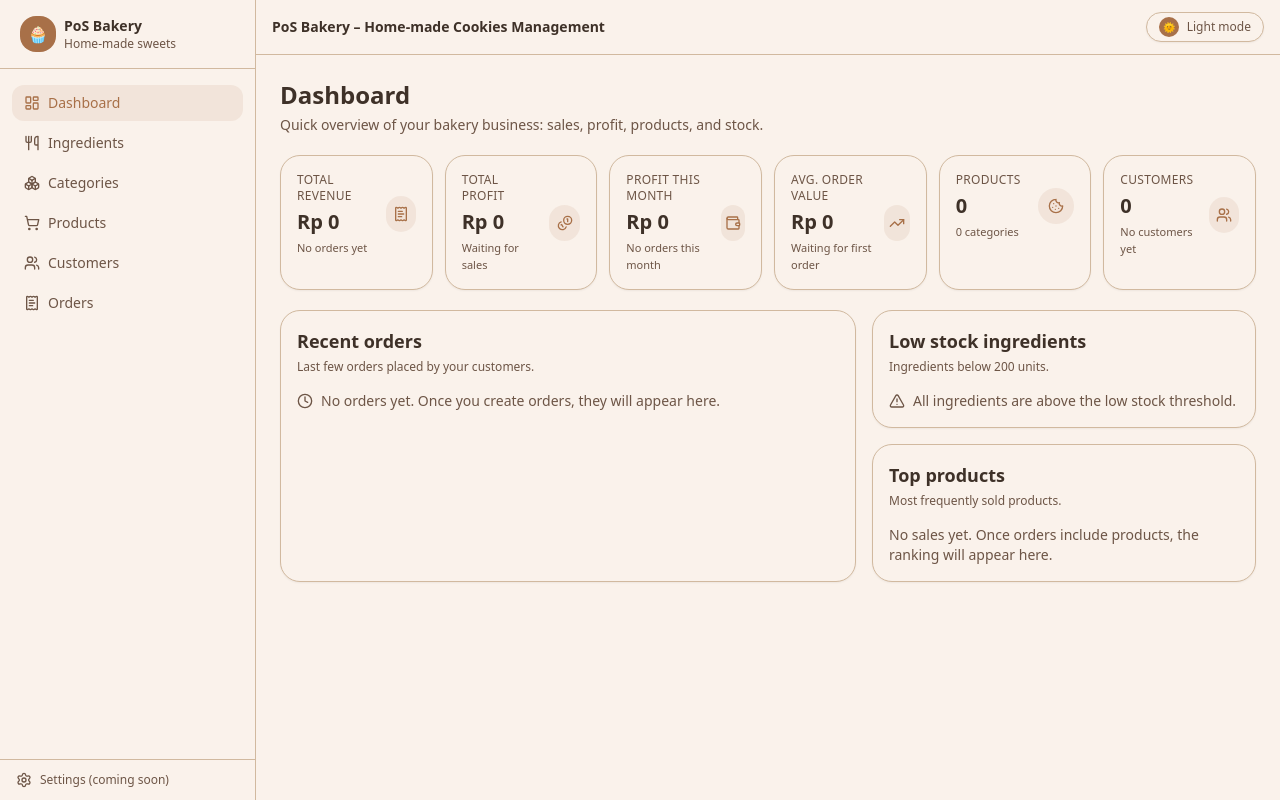
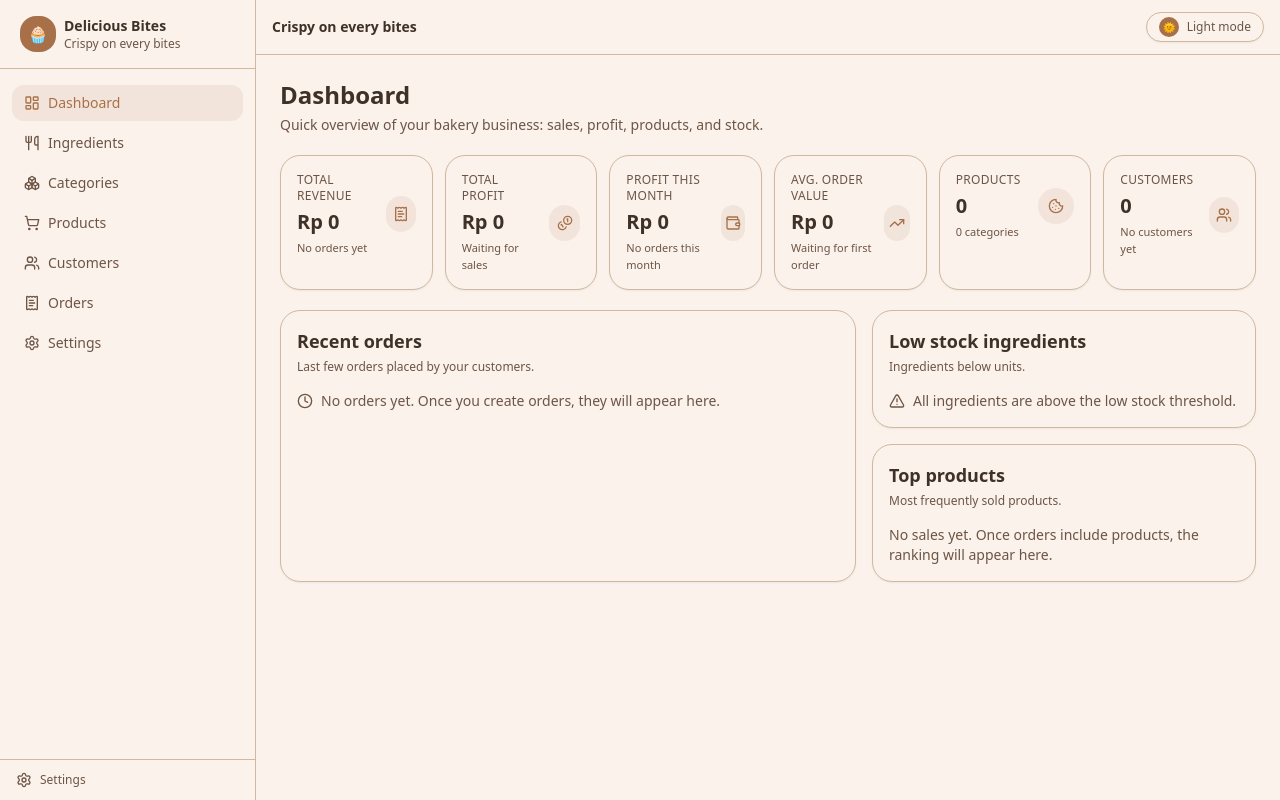
Before and after one commit to heriawanfx/pos-bakery, a React (Vite) app: page / in a window 1280 px wide. Built offline with nearby package versions, Linux system fonts and the light colour scheme.

Commit message:
UI: Add Settings Store

```diff
--- a/src/components/layout/AppLayout.tsx
+++ b/src/components/layout/AppLayout.tsx
@@ -10,10 +10,12 @@ import {
   Settings,
   Menu,
   X,
-  ReceiptText, // 👈 tambahkan ini
+  ReceiptText,
+  SettingsIcon, // 👈 tambahkan ini
 } from "lucide-react";
 import clsx from "clsx";
 import { ThemeToggle } from "../ThemeToggle";
+import { useSettingsStore } from "../../stores/useSettingsStore";
 
 interface AppLayoutProps {
   children?: ReactNode;
@@ -26,10 +28,13 @@ const navItems = [
   { to: "/products", label: "Products", icon: ShoppingCart },
   { to: "/customers", label: "Customers", icon: Users },
   { to: "/orders", label: "Orders", icon: ReceiptText },
+  { to: "/settings", label: "Settings", icon: SettingsIcon },
 ];
 
 export function AppLayout({ children }: AppLayoutProps) {
   const [mobileOpen, setMobileOpen] = useState(false);
+  const { settings } = useSettingsStore();
+  const { appName, tagline, siteName, businessName } = settings;
 
   const handleCloseMobile = () => setMobileOpen(false);
 
@@ -66,9 +71,9 @@ export function AppLayout({ children }: AppLayoutProps) {
             🧁
           </div>
           <div>
-            <div className="text-sm font-semibold">PoS Bakery</div>
+            <div className="text-sm font-semibold">{appName}</div>
             <div className="text-xs text-muted-foreground">
-              Home-made sweets
+              {tagline}
             </div>
           </div>
         </div>
@@ -78,10 +83,14 @@ export function AppLayout({ children }: AppLayoutProps) {
         </nav>
 
         <div className="mt-auto border-t border-border px-4 py-3 flex items-center justify-between gap-2 text-xs text-muted-foreground">
+          <NavLink
+          key={"/settings"}
+          to={"/settings"} >
           <div className="flex items-center gap-2">
             <Settings className="h-4 w-4" />
-            <span>Settings (coming soon)</span>
+            <span>Settings</span>
           </div>
+          </NavLink>
         </div>
       </aside>
 
@@ -101,9 +110,9 @@ export function AppLayout({ children }: AppLayoutProps) {
                   🧁
                 </div>
                 <div>
-                  <div className="text-sm font-semibold">PoS Bakery</div>
+                  <div className="text-sm font-semibold">{appName}</div>
                   <div className="text-xs text-muted-foreground">
-                    Home-made sweets
+                    {tagline}
                   </div>
                 </div>
               </div>
@@ -141,11 +150,11 @@ export function AppLayout({ children }: AppLayoutProps) {
               <div className="flex h-8 w-8 items-center justify-center rounded-lg bg-primary text-primary-foreground">
                 🧁
               </div>
-              <span className="text-sm font-semibold">PoS Bakery</span>
+              <span className="text-sm font-semibold">{appName}</span>
             </div>
 
             <div className="hidden md:block text-sm font-semibold">
-              PoS Bakery – Home-made Cookies Management
+              {tagline}
             </div>
           </div>
 
--- a/src/constants/storageKeys.ts
+++ b/src/constants/storageKeys.ts
@@ -4,4 +4,5 @@ export const STORAGE_KEYS = {
   products: "pos-products",
   customers: "pos-customers",
   orders: "pos-orders",
+  settings: "pos-settings",
 } as const;
--- a/src/pages/DashboardPage.tsx
+++ b/src/pages/DashboardPage.tsx
@@ -17,8 +17,7 @@ import {
   Wallet,
 } from "lucide-react";
 import { formatRupiah } from "../utils/format";
-
-const LOW_STOCK_THRESHOLD = 200; // bebas diubah
+import { useSettingsStore } from "../stores/useSettingsStore";
 
 interface DashboardStatCardProps {
   icon: React.ReactNode;
@@ -56,6 +55,8 @@ export function DashboardPage() {
   const { products } = useProductStore();
   const { customers } = useCustomerStore();
   const { orders } = useOrderStore();
+  const { settings } = useSettingsStore();
+  const { lowStockThreshold } = settings;
 
   // --- Summary metrics dasar ---
   const totalRevenue = useMemo(
@@ -132,13 +133,14 @@ export function DashboardPage() {
     totalRevenue > 0 ? Math.round((totalProfit / totalRevenue) * 1000) / 10 : 0;
 
   // --- Low stock ingredients ---
+  // Observe ingredients and lowStockThreshold
   const lowStockIngredients = useMemo(
     () =>
       ingredients
-        .filter((ing) => ing.quantity > 0 && ing.quantity <= LOW_STOCK_THRESHOLD)
+        .filter((ing) => ing.quantity > 0 && ing.quantity <= lowStockThreshold)
         .sort((a, b) => a.quantity - b.quantity)
         .slice(0, 5),
-    [ingredients]
+    [ingredients, lowStockThreshold]
   );
 
   // --- Recent orders ---
@@ -307,7 +309,7 @@ export function DashboardPage() {
           <Card className="p-4 space-y-3">
             <CardHeader
               title="Low stock ingredients"
-              description={`Ingredients below ${LOW_STOCK_THRESHOLD.toLocaleString(
+              description={`Ingredients below ${lowStockIngredients.toLocaleString(
                 "id-ID"
               )} units.`}
             />
--- /dev/null
+++ b/src/pages/SettingsPage.tsx
@@ -0,0 +1,175 @@
+import { type FormEvent, useState } from "react";
+import { useSettingsStore } from "../stores/useSettingsStore";
+import { Card, CardBody, CardHeader } from "../components/ui/Card";
+import { Input } from "../components/ui/Input";
+import { Button } from "../components/ui/Button";
+import { useToast } from "../components/ui/ToastProvider";
+
+export function SettingsPage() {
+  const { settings, updateSettings, resetSettings } = useSettingsStore();
+  const { showToast } = useToast();
+
+  const [siteName, setSiteName] = useState(settings.siteName);
+  const [appName, setAppName] = useState(settings.appName);
+  const [tagline, setTagline] = useState(settings.tagline);
+  const [businessName, setBusinessName] = useState(settings.businessName);
+  const [ownerName, setOwnerName] = useState(settings.ownerName);
+  const [lowStockThreshold, setLowStockThreshold] = useState(
+    settings.lowStockThreshold
+  );
+
+  const handleSubmit = (e: FormEvent) => {
+    e.preventDefault();
+
+    updateSettings({
+      siteName: siteName.trim() || "PoS Bakery",
+      appName: appName.trim() || "PoS Bakery",
+      tagline: tagline.trim(),
+      businessName: businessName.trim(),
+      ownerName: ownerName.trim(),
+      lowStockThreshold:
+        Number(lowStockThreshold) > 0 ? Number(lowStockThreshold) : 200,
+    });
+
+    showToast({
+      variant: "success",
+      title: "Pengaturan disimpan",
+      description: "Pengaturan aplikasi telah diperbarui.",
+    });
+  };
+
+  const handleReset = () => {
+    resetSettings();
+    setSiteName("PoS Bakery");
+    setAppName("PoS Bakery");
+    setTagline("Simple POS for Home Bakery");
+    setBusinessName("Usaha Kue Rumahan");
+    setOwnerName("");
+    setLowStockThreshold(200);
+
+    showToast({
+      variant: "info",
+      title: "Pengaturan direset",
+      description: "Pengaturan kembali ke nilai bawaan.",
+    });
+  };
+
+  return (
+    <div className="space-y-4">
+      <div>
+        <h1 className="text-2xl font-semibold">Settings</h1>
+        <p className="text-sm text-muted-foreground">
+          Atur nama situs, identitas usaha, dan batas stok low stock.
+        </p>
+      </div>
+
+      <form onSubmit={handleSubmit} className="space-y-4">
+        {/* Branding */}
+        <Card className="p-4 space-y-3">
+          <CardHeader
+            title="Branding"
+            description="Nama aplikasi dan tagline yang tampil di antarmuka."
+          />
+          <CardBody>
+            <div className="grid gap-3 md:grid-cols-2">
+              <Input
+                label="Site name"
+                value={siteName}
+                onChange={(e) => setSiteName(e.target.value)}
+                placeholder="PoS Bakery"
+                hint="Digunakan sebagai judul utama aplikasi."
+              />
+              <Input
+                label="App name (NavBar)"
+                value={appName}
+                onChange={(e) => setAppName(e.target.value)}
+                placeholder="PoS Bakery"
+                hint="Muncul di sebelah logo / di sidebar."
+              />
+            </div>
+            <Input
+              label="Tagline"
+              value={tagline}
+              onChange={(e) => setTagline(e.target.value)}
+              placeholder="Simple POS for Home Bakery"
+              hint="Kalimat singkat yang menjelaskan aplikasi."
+            />
+          </CardBody>
+        </Card>
+
+        {/* Info Usaha */}
+        <Card className="p-4 space-y-3">
+          <CardHeader
+            title="Informasi Usaha"
+            description="Detail singkat mengenai usaha bakery Anda."
+          />
+          <CardBody>
+            <div className="grid gap-3 md:grid-cols-2">
+              <Input
+                label="Nama usaha"
+                value={businessName}
+                onChange={(e) => setBusinessName(e.target.value)}
+                placeholder="Usaha Kue Rumahan"
+              />
+              <Input
+                label="Nama pemilik"
+                value={ownerName}
+                onChange={(e) => setOwnerName(e.target.value)}
+                placeholder="Contoh: Bu Ani"
+              />
+            </div>
+          </CardBody>
+        </Card>
+
+        {/* Inventory / stok */}
+        <Card className="p-4 space-y-3">
+          <CardHeader
+            title="Stok & Notifikasi"
+            description="Pengaturan batas low stock untuk bahan baku."
+          />
+          <CardBody>
+            <div className="grid gap-3 md:grid-cols-2 md:max-w-md">
+              <Input
+                label="Low stock threshold"
+                type="number"
+                min={1}
+                value={lowStockThreshold}
+                onChange={(e) =>
+                  setLowStockThreshold(Number(e.target.value) || 0)
+                }
+                hint="Bahan dengan stok ≤ nilai ini akan dianggap low stock di dashboard."
+              />
+            </div>
+          </CardBody>
+        </Card>
+
+        <div className="flex justify-between gap-2">
+          <Button
+            type="button"
+            variant="secondary"
+            onClick={handleReset}
+          >
+            Reset ke default
+          </Button>
+          <div className="flex gap-2">
+            <Button
+              type="button"
+              variant="secondary"
+              onClick={() => {
+                setSiteName(settings.siteName);
+                setAppName(settings.appName);
+                setTagline(settings.tagline);
+                setBusinessName(settings.businessName);
+                setOwnerName(settings.ownerName);
+                setLowStockThreshold(settings.lowStockThreshold);
+              }}
+            >
+              Batalkan perubahan
+            </Button>
+            <Button type="submit">Simpan pengaturan</Button>
+          </div>
+        </div>
+      </form>
+    </div>
+  );
+}
--- a/src/router/index.tsx
+++ b/src/router/index.tsx
@@ -7,6 +7,7 @@ import { ProductsPage } from '../pages/ProductsPage';
 import { CustomersPage } from '../pages/CustomersPage';
 import { OrdersPage } from '../pages/OrdersPage';
 import DemoPage from '../pages/DemoPage';
+import { SettingsPage } from '../pages/SettingsPage';
 
 export function AppRouter() {
   return (
@@ -19,6 +20,7 @@ export function AppRouter() {
             <Route path="/products" element={<ProductsPage />} />
             <Route path="/customers" element={<CustomersPage />} />
             <Route path="/orders" element={<OrdersPage />} />
+            <Route path="/settings" element={<SettingsPage />} />
             <Route path="/demo" element={<DemoPage />} />
           </Route>
         </Routes>
--- /dev/null
+++ b/src/stores/useSettingsStore.ts
@@ -0,0 +1,37 @@
+import { create } from "zustand";
+import { persist } from "zustand/middleware";
+import type { AppSettings } from "../types/settings";
+import { STORAGE_KEYS } from "../constants/storageKeys";
+import { setupZustandStorageSync } from "../utils/zustandSync";
+
+interface SettingsStoreState {
+  settings: AppSettings;
+  updateSettings: (patch: Partial<AppSettings>) => void;
+  resetSettings: () => void;
+}
+
+const defaultSettings: AppSettings = {
+  siteName: "Delicious Bites",
+  appName: "Delicious Bites",
+  tagline: "Crispy on every bites",
+  businessName: "Homemade Bakery",
+  ownerName: "",
+  lowStockThreshold: 200,
+};
+
+export const useSettingsStore = create<SettingsStoreState>()(
+  persist(
+    (set, get) => ({
+      settings: defaultSettings,
+      updateSettings: (patch) =>
+        set({ settings: { ...get().settings, ...patch } }),
+      resetSettings: () => set({ settings: defaultSettings }),
+    }),
+    {
+      name: STORAGE_KEYS.settings,
+    }
+  )
+);
+
+// sync antar tab
+setupZustandStorageSync(STORAGE_KEYS.settings, useSettingsStore);
--- /dev/null
+++ b/src/types/settings.ts
@@ -0,0 +1,9 @@
+// src/types/settings.ts
+export interface AppSettings {
+  siteName: string;        // Nama aplikasi untuk judul / dashboard
+  appName: string;         // Nama app di NavBar / Sidebar
+  tagline: string;         // Tagline pendek
+  businessName: string;    // Nama usaha
+  ownerName: string;       // Nama pemilik (optional)
+  lowStockThreshold: number; // Batas stok low stock (dipakai dashboard)
+}
```
